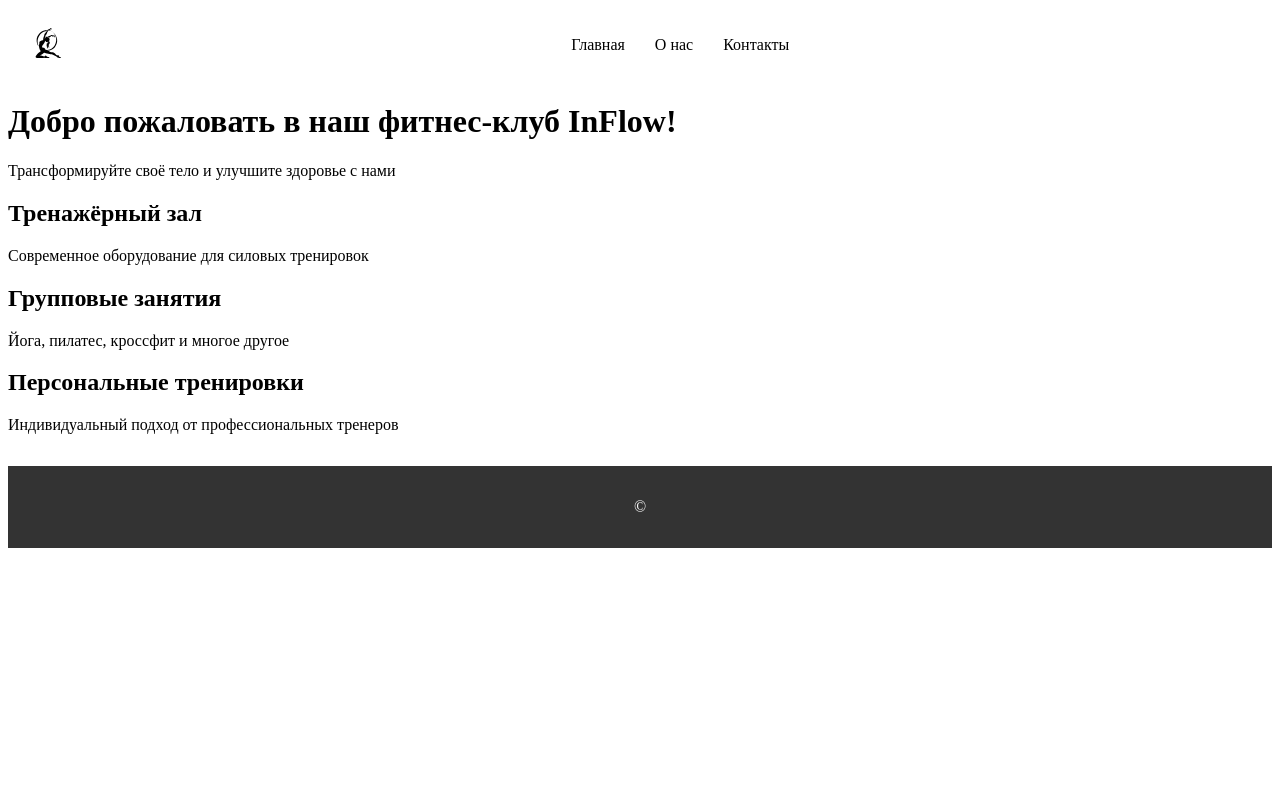
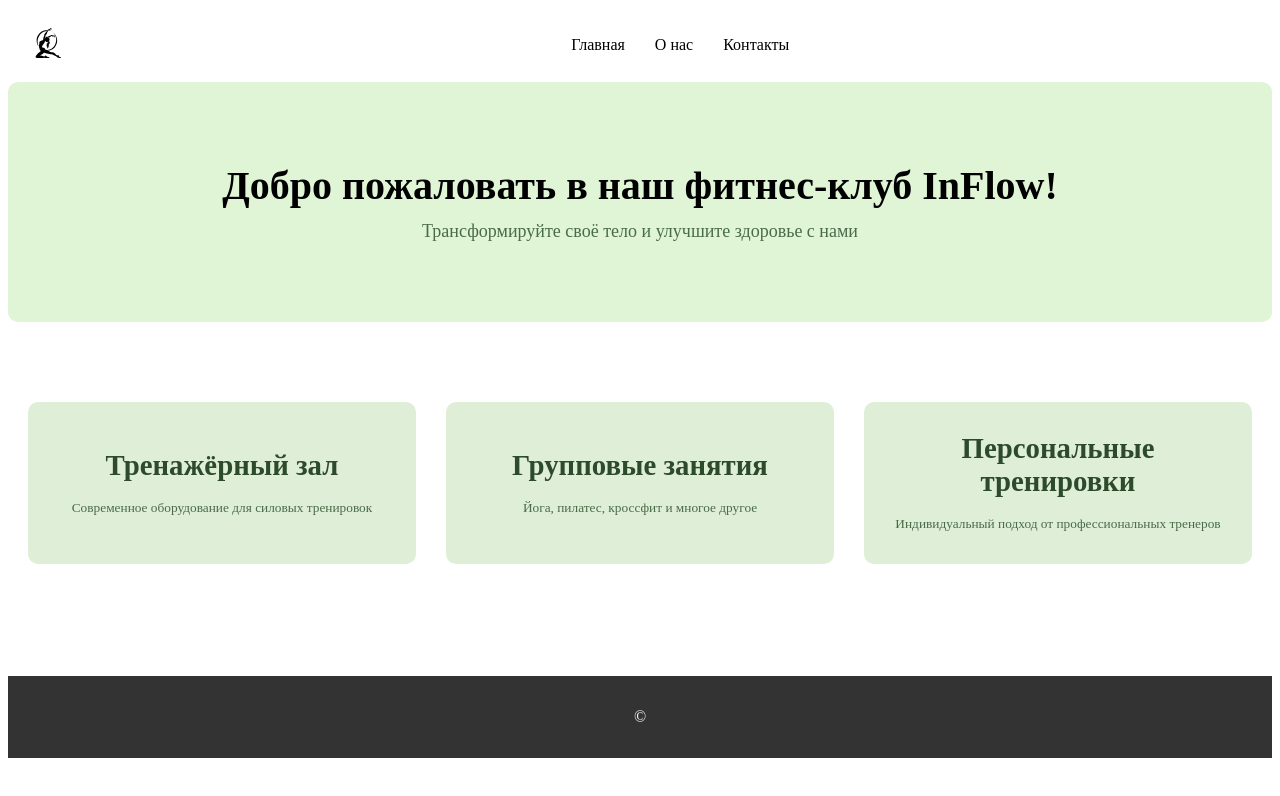
Before and after one commit to MiyY11/project, a Vue app: page / in a window 1280 px wide. Shown: the top 796 px of the page. Built offline with nearby package versions, Linux system fonts and the light colour scheme; the HTML template or start-up script is replaced by a standard one.

Commit message:
Добавлены стили для главной страницы

```diff
--- a/src/App.vue
+++ b/src/App.vue
@@ -1,7 +1,7 @@
 <template>
   <div id="app">
     <Header />
-    <router-view />
+    <RouterView />
     <Footer />
   </div>
 </template>
--- /dev/null
+++ b/src/pages/Home.css
@@ -0,0 +1,83 @@
+* {
+    margin: 0;
+    padding: 0;
+    box-sizing: border-box;
+}
+
+.home {
+    max-height: 100%;
+}
+
+.hero {
+    min-height: 200px;
+    height: auto;
+    padding: 80px 20px;
+
+    background-color: rgb(223, 245, 214);
+
+    display: flex;
+    justify-content: center;
+    align-items: center;
+
+
+    border-radius: 10px;
+}
+
+.hero__content {
+    min-width: 900px;
+    width: 100%;
+    text-align: center;
+}
+
+.hero__title {
+    font-size: 40px;
+    margin-bottom: 12px;
+}
+
+.hero__subtitle {
+    font-size: 18px;
+    color: #4a6b4a;
+}
+
+.services {
+    padding: 80px 20px;
+    background-color: #ffff;
+}
+
+.services__flex {
+    display: flex;
+    justify-content: space-between;
+    gap: 30px;
+}
+
+.service-card {
+    flex: 1;
+    min-width: 250px;
+
+    background-color: rgb(223, 238, 215);
+    padding: 30px 20px;
+    border-radius: 10px;
+    text-align: center;
+
+    border: none;
+    cursor: pointer;
+    font-family: inherit;
+    transition: all 0.3s ease;
+}
+
+.service-card:hover {
+    transform: translateY(-5px);
+    background-color: rgb(208, 228, 195);
+}
+
+.service-card__title {
+    font-size: 1.8rem;
+    color: #2d4a2d;
+    margin-bottom: 15px;
+    font-weight: 600;
+}
+
+.service-card__text {
+    color: #4a6b4a;
+    line-height: 1.6;
+}
--- a/src/pages/Home.vue
+++ b/src/pages/Home.vue
@@ -1,22 +1,32 @@
 <template>
   <div class="home">
-    <h1>Добро пожаловать в наш фитнес-клуб InFlow!</h1>
-    <p class="subtitle">Трансформируйте своё тело и улучшите здоровье с нами</p>
+    <section class="hero">
+      <div class="hero__content">
+        <h1 class="hero__title">Добро пожаловать в наш фитнес-клуб InFlow!</h1>
+        <p class="hero__subtitle">Трансформируйте своё тело и улучшите здоровье с нами</p>
+      </div>
+    </section>
 
-    <div class="blocks">
-      <div class="block">
-        <h2>Тренажёрный зал</h2>
-        <p>Современное оборудование для силовых тренировок</p>
+    <section class="services">
+      <div class="services__container">
+        <div class="services__flex">
+          <button class="service-card">
+            <h2 class="service-card__title">Тренажёрный зал</h2>
+            <p class="service-card__text">Современное оборудование для силовых тренировок</p>
+          </button>
+
+          <button class="service-card">
+            <h2 class="service-card__title">Групповые занятия</h2>
+            <p class="service-card__text">Йога, пилатес, кроссфит и многое другое</p>
+          </button>
+
+          <button class="service-card">
+            <h2 class="service-card__title">Персональные тренировки</h2>
+            <p class="service-card__text">Индивидуальный подход от профессиональных тренеров</p>
+          </button>
+        </div>
       </div>
-      <div class="block">
-        <h2>Групповые занятия</h2>
-        <p>Йога, пилатес, кроссфит и многое другое</p>
-      </div>
-      <div class="block">
-        <h2>Персональные тренировки</h2>
-        <p>Индивидуальный подход от профессиональных тренеров</p>
-      </div>
-    </div>
+    </section>
   </div>
 </template>
 
@@ -24,5 +34,5 @@
 </script>
 
 <style scoped>
-
+@import './Home.css';
 </style>
```
